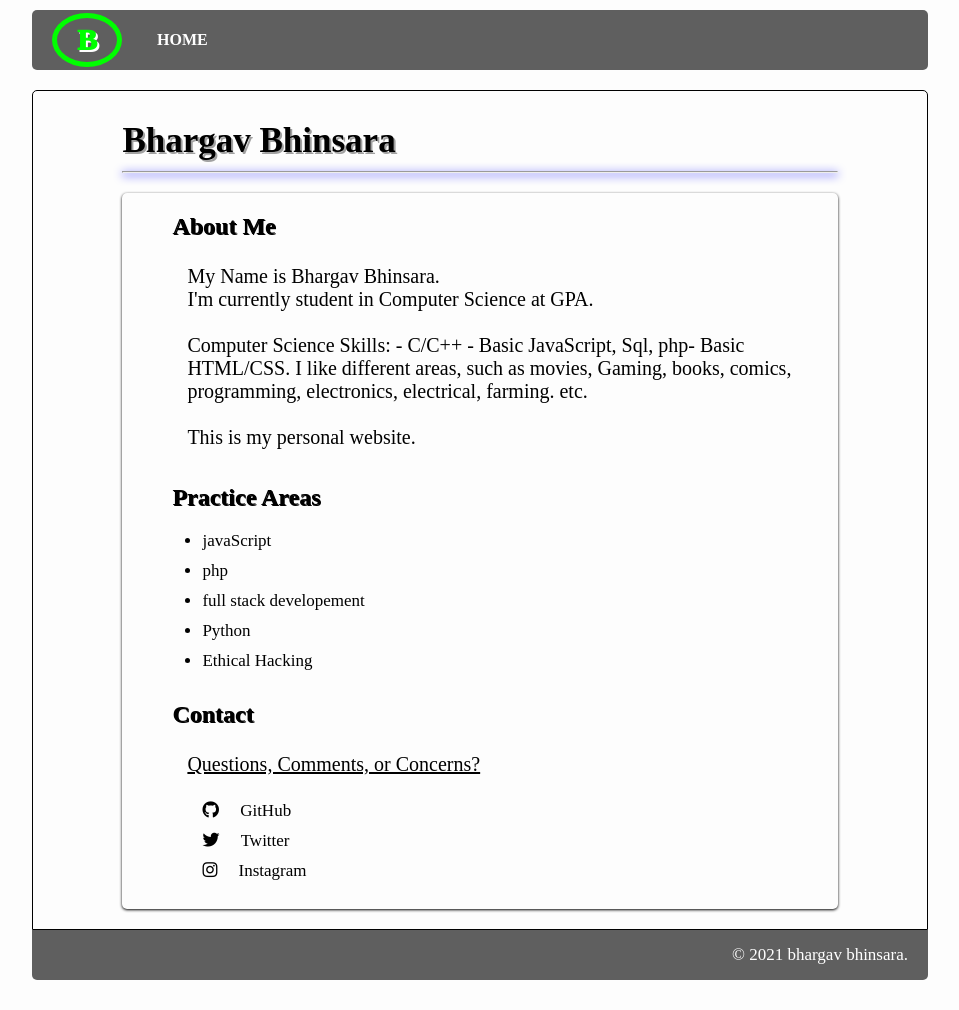
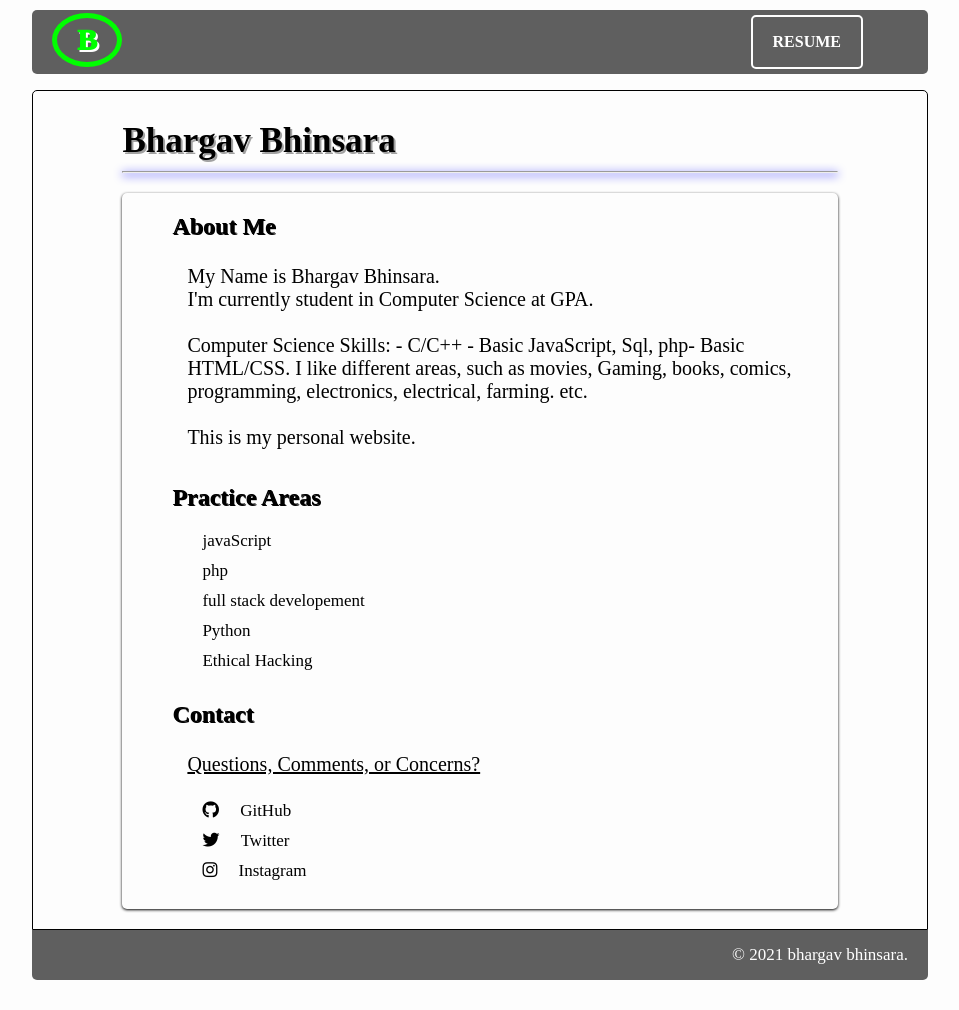
Before and after one commit to BhargavBhinsara/bhargavbhinsara.github.io, a PHP site: page / in a window 1280 px wide. Shown: the whole page, without its empty margins (160-1119 px from the left). Run offline with PHP 8.4, Linux system fonts and the light colour scheme; some libraries are stand-ins or nearby versions.

Commit message:
add resume link

```diff
--- a/index.html
+++ b/index.html
@@ -26,9 +26,9 @@
             <a class="img" href="index.html">B</a>
             <nav>
                 <ul>
+                    <li class="resume" ><a  class="link_res" href="#">resume</a></li>
+                </ul>
 
-                    <li><a href="index.html">Home</a></li>
-                </ul>
             </nav>
         </div>
     </header>
--- a/style.css
+++ b/style.css
@@ -2,6 +2,8 @@
   margin: 0;
   padding: 0;
   box-sizing: border-box;
+  text-decoration: none;
+  list-style: none;
   font-family: Calibri (Body), serif;
 }
 body {
@@ -36,18 +38,25 @@ header {
   text-shadow: 2px 2px #ffffff;
 }
 nav {
-  float: left;
+  float: right;
   padding: 5px 15px;
+  display: flex;
 }
 nav ul {
   margin: 0;
   padding: 0;
   display: flex;
 }
-nav ul li {
-  list-style-type: none;
+.resume{
+  margin: 0 50px 0 0;
+  border: 2px solid #fff;
+  border-radius: 5px;
 }
-nav ul li a {
+.link_res{
+  padding: 5px;
+ }
+nav ul li a,
+.link_res{
   height: 50px;
   color: rgb(255, 255, 255) !important;
   line-height: 50px;
@@ -60,6 +69,7 @@ nav ul li a {
   display: block;
 }
 nav ul li a:hover {
+  transition: 4s all;
   background-color: rgb(0, 0, 0);
 }
 
@@ -241,7 +251,8 @@ footer {
     width: 100%;
   }
   nav {
-    display: none;
+    /*display: none;*/
+    float: none;
   }
   .containar {
     width: 100%;
```
